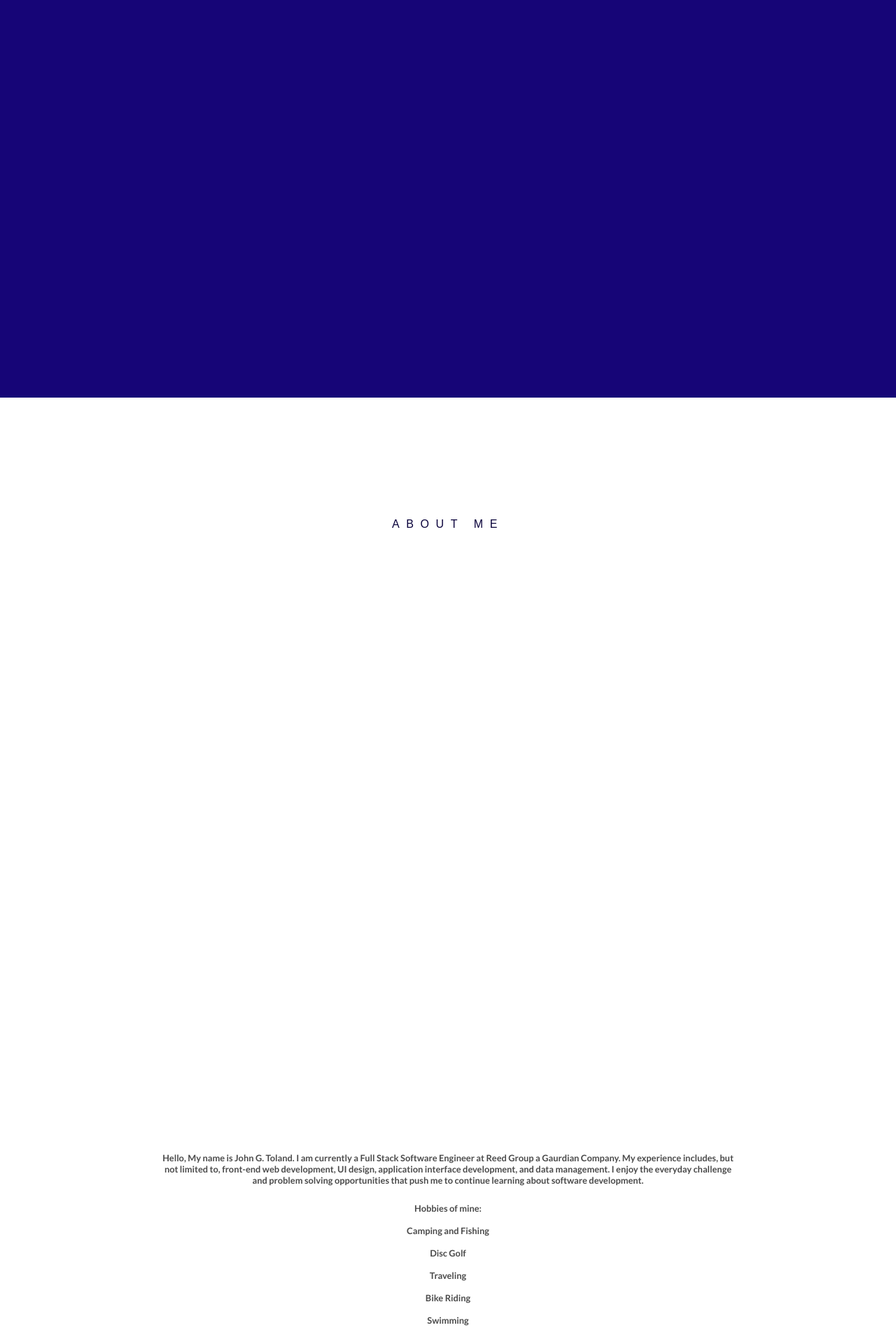
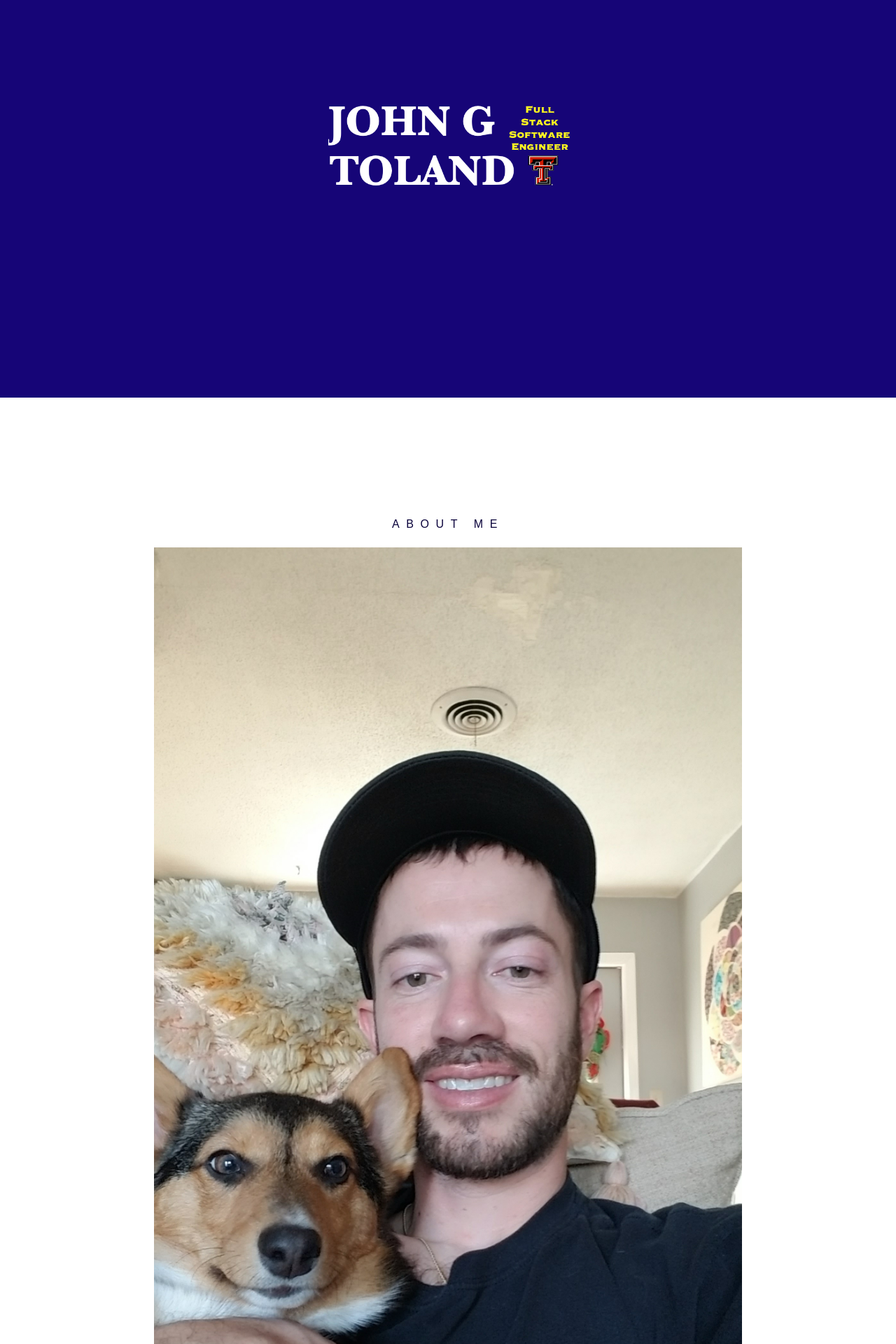
Before and after one commit to jotoland/JCS1200, a React (Create React App) app in the folder me/: page / in a window 1280 px wide. Shown: the part 180-2100 px from the top of the page at 70% size. Built offline with nearby package versions, Linux system fonts and the light colour scheme.

Commit message:
Connecting images

```diff
--- a/me/src/components/AboutMe.js
+++ b/me/src/components/AboutMe.js
@@ -1,4 +1,5 @@
 import React, { Component } from 'react';
+import ProfilePic from '../images/profilepic.jpg';
 
 class AboutMe extends Component {
     render() {
@@ -11,8 +12,8 @@ class AboutMe extends Component {
                                 <h2 class="title">About Me</h2>
                                 {/*insert colored line here*/}
                                 <div class="columns is-8 is-three-quarters">
-                                    <figure class="image is-1by1">
-                                        <img src="" alt=""/>
+                                    <figure class="image is-4by4">
+                                        <img src={ProfilePic} alt=""/>
                                     </figure>
                                 </div>
                                 <div class="column" id="Intro">
--- a/me/src/components/Main.js
+++ b/me/src/components/Main.js
@@ -1,5 +1,4 @@
 import React from 'react';
-// name logo will be import here
 import Name from '../images/name-logo.png';
 
 // This is the Name Logo which is the Main thing you see
@@ -13,7 +12,7 @@ function Main() {
                         <div class="columns is-centered">
                             <div class="column is-one-third">
                                 <figure class="image is-588x244">
-                                    {/*<img src={Name} alt=""/>*/}
+                                    <img src={Name} alt=""/>
                                 </figure>
                             </div>
                         </div>
```
